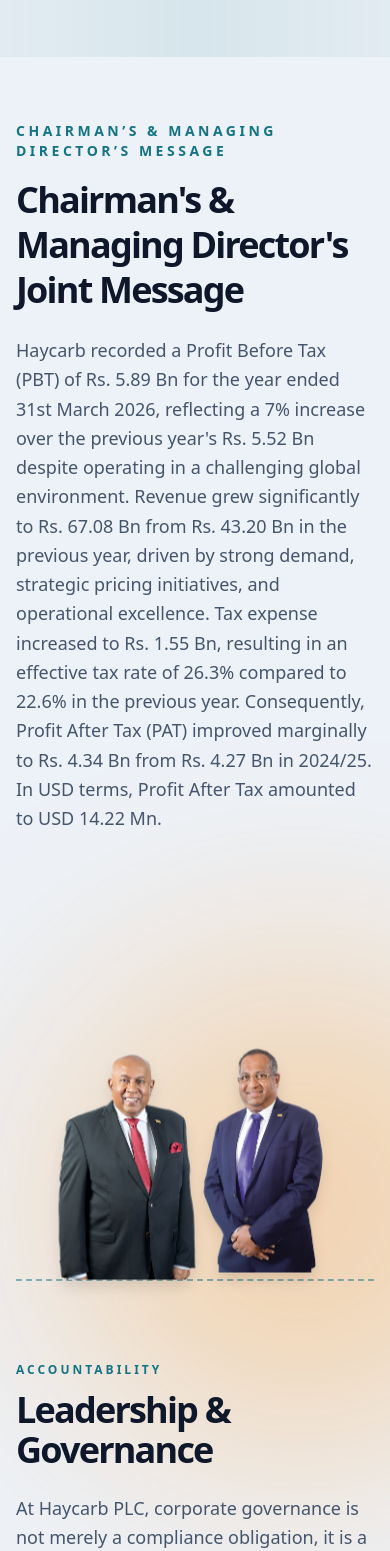
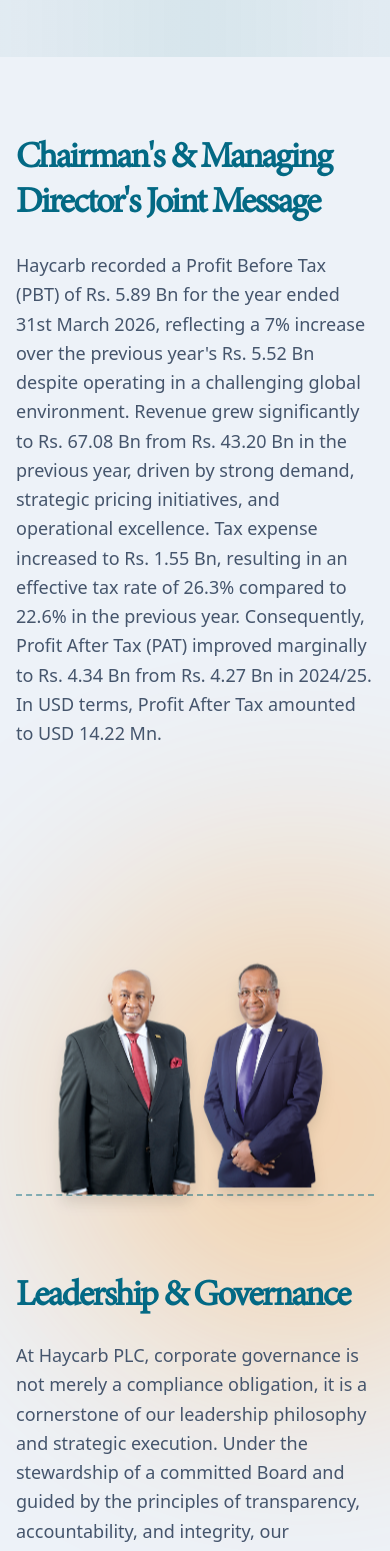
Before and after one commit to misfarsiddeek95/horizon, a Next.js app: page /user-profile in a window 390 px wide. Shown: the part 1220-2771 px from the top of the page. Built offline with nearby package versions, Linux system fonts and the light colour scheme.

Commit message:
font and color changed for the titles in the user profiles

```diff
--- a/src/components/UserProfile/ChairmanSection.tsx
+++ b/src/components/UserProfile/ChairmanSection.tsx
@@ -23,10 +23,7 @@ export default function ChairmanSection({ title, text }: ChairmanSectionProps) {
       />
       <div className="mx-auto grid max-w-7xl grid-cols-1 items-center gap-12 lg:grid-cols-2 lg:gap-8">
         <div className="animate-user-profile-fade-up">
-          <p className="text-sm font-bold uppercase tracking-[0.25em] text-brand-main">
-            Chairman&rsquo;s &amp; Managing Director&rsquo;s Message
-          </p>
-          <h2 className="mt-4 font-sans text-4xl font-extrabold leading-tight tracking-tighter text-slate-900 md:text-5xl">
+          <h2 className="mt-4 font-heading text-4xl font-extrabold leading-tight tracking-tighter text-section-title md:text-5xl">
             {title}
           </h2>
           <p className="mt-6 max-w-xl text-lg leading-relaxed text-slate-600 md:text-lg">
--- a/src/components/UserProfile/GovernanceStrategySection.tsx
+++ b/src/components/UserProfile/GovernanceStrategySection.tsx
@@ -18,9 +18,8 @@ interface GovernanceStrategySectionProps {
   };
 }
 
-const eyebrowClass = "text-xs font-bold uppercase tracking-[0.25em] text-brand-main";
 const headingClass =
-  "mt-3 font-sans text-4xl font-extrabold tracking-tighter text-slate-900 md:text-5xl";
+  "font-heading text-4xl font-extrabold tracking-tighter text-section-title md:text-5xl";
 
 export default function GovernanceStrategySection({
   governance,
@@ -41,7 +40,6 @@ export default function GovernanceStrategySection({
         <div className="animate-user-profile-fade-up">
           {governance ? (
             <>
-              <p className={eyebrowClass}>Accountability</p>
               <h2 className={headingClass}>{governance.title}</h2>
               <p className="mt-6 text-lg leading-relaxed text-slate-600">
                 {governance.text}
@@ -52,7 +50,6 @@ export default function GovernanceStrategySection({
             </>
           ) : (
             <>
-              <p className={eyebrowClass}>Highlights</p>
               <h2 className={headingClass}>Key Highlights</h2>
               <ul className="mt-8 space-y-4">
                 {highlights?.map((highlight) => (
@@ -72,7 +69,6 @@ export default function GovernanceStrategySection({
           className="animate-user-profile-fade-up"
           style={{ animationDelay: "150ms" }}
         >
-          <p className={eyebrowClass}>Direction</p>
           <h2 className={headingClass}>{strategy.title}</h2>
 
           {strategy.text ? (
--- a/src/components/UserProfile/KeyFeaturesBanner.tsx
+++ b/src/components/UserProfile/KeyFeaturesBanner.tsx
@@ -54,10 +54,7 @@ export default function KeyFeaturesBanner() {
         </div>
 
         <div>
-          <p className="text-center text-sm font-bold uppercase tracking-[0.3em] text-accent-main lg:text-left">
-            This Year in Focus
-          </p>
-          <h2 className="mt-3 text-center font-sans text-4xl font-extrabold tracking-tighter text-white sm:text-5xl lg:text-left">
+          <h2 className="mt-3 font-heading text-center text-4xl font-extrabold tracking-tighter text-white sm:text-5xl lg:text-left">
             Key Features Unveiled
           </h2>
 
--- a/src/components/UserProfile/StrategyImageSection.tsx
+++ b/src/components/UserProfile/StrategyImageSection.tsx
@@ -26,10 +26,7 @@ export default function StrategyImageSection({
     >
       <div className="mx-auto max-w-7xl px-4 py-16 sm:px-6 lg:px-8">
         <div className="max-w-2xl animate-user-profile-fade-up">
-          <p className="text-xs font-bold uppercase tracking-[0.25em] text-brand-main">
-            In Focus
-          </p>
-          <h2 className="mt-3 font-sans text-4xl font-extrabold tracking-tighter text-slate-900 md:text-5xl">
+          <h2 className="font-heading text-4xl font-extrabold tracking-tighter text-section-title md:text-5xl">
             {title}
           </h2>
           <p className="mt-4 text-lg leading-relaxed text-slate-600 md:text-lg">
--- a/src/styles/tokens/colors.css
+++ b/src/styles/tokens/colors.css
@@ -12,6 +12,9 @@
   --color-brand-main: #147385;
   --color-brand-hover: #0f5c6b;
 
+  /* --- SECTION TITLE COLOR --- */
+  --color-section-title: oklch(0.484 0.0899 223.74);
+
   /* --- ACCENT COLORS --- */
   --color-accent-main: oklch(0.7 0.18 45);
 
```
